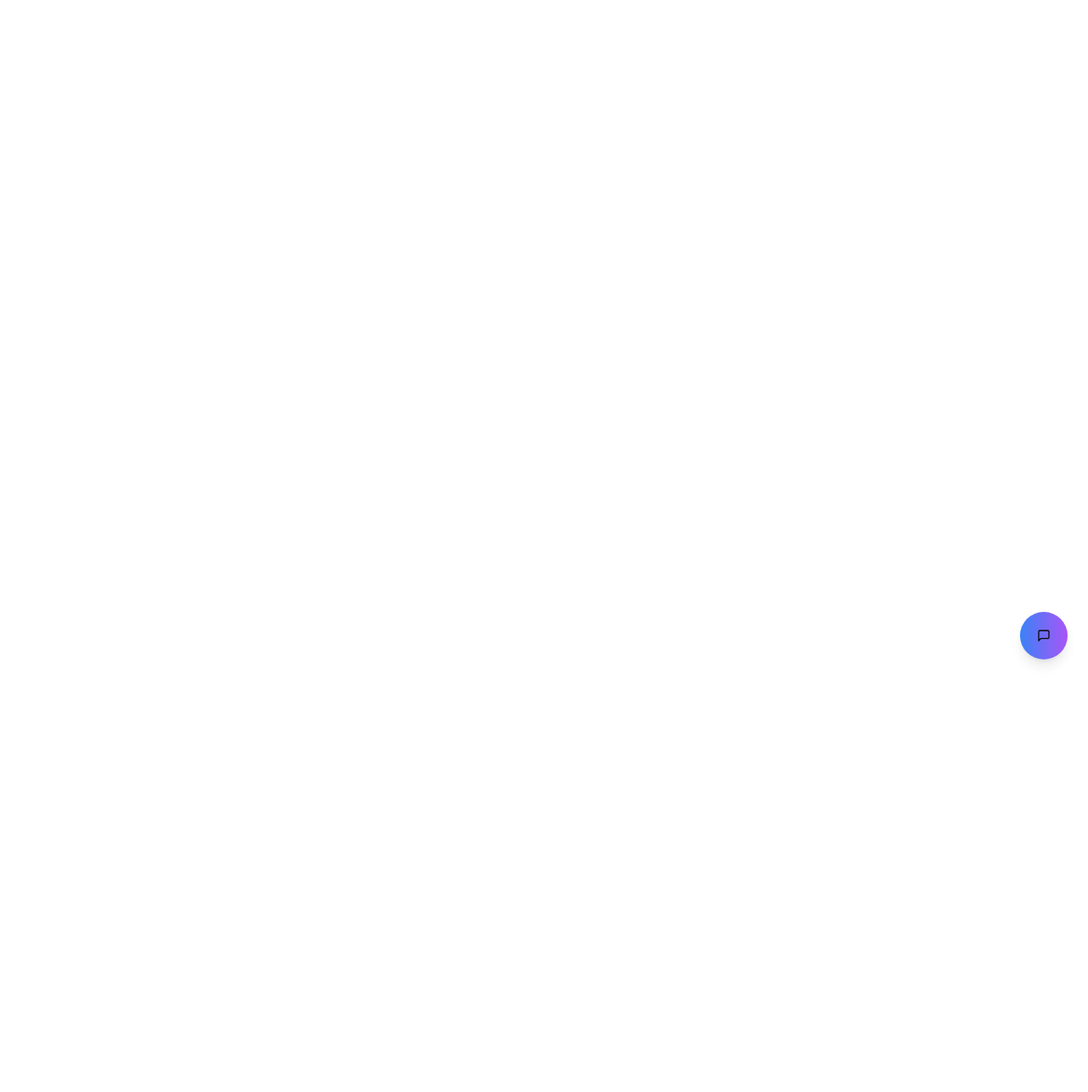
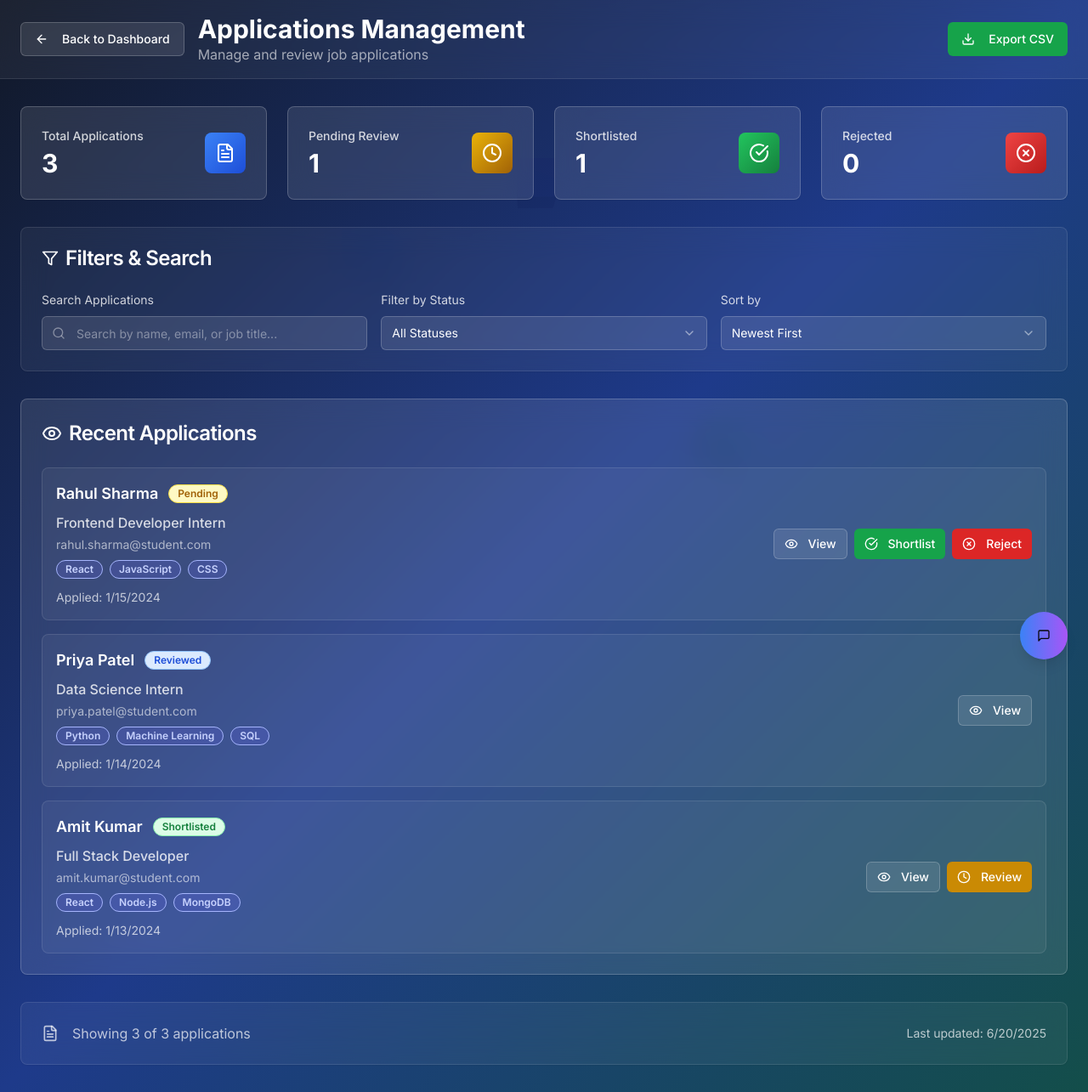
Before and after one commit to NIKHIL2K5/hack2, a React (Vite) app: page /applications in a window 1280 px wide. Before the commit this address had no page. Shown: the whole page at 85% size. Before the commit the page ends 800 px from the top, so only its background shows below. Built offline with nearby package versions, Linux system fonts and the light colour scheme.

Commit message:
Enhance Startup Dashboard application view
Improved the display of applications within the Startup Dashboard, incorporating better visual presentation and functionality.

```diff
--- a/src/App.tsx
+++ b/src/App.tsx
@@ -11,6 +11,7 @@ import LoginOfficial from "./pages/LoginOfficial";
 import DashboardStartup from "./pages/DashboardStartup";
 import DashboardStudent from "./pages/DashboardStudent";
 import DashboardOfficial from "./pages/DashboardOfficial";
+import ApplicationsManagement from "./pages/ApplicationsManagement";
 import JobBoard from "./pages/JobBoard";
 import MyApplications from "./pages/MyApplications";
 import ComplianceTracker from "./pages/ComplianceTracker";
@@ -41,6 +42,7 @@ const App = () => (
               <Route path="/dashboard/startup" element={<DashboardStartup />} />
               <Route path="/dashboard/student" element={<DashboardStudent />} />
               <Route path="/dashboard/official" element={<DashboardOfficial />} />
+              <Route path="/applications" element={<ApplicationsManagement />} />
               <Route path="/jobs" element={<JobBoard />} />
               <Route path="/my-applications" element={<MyApplications />} />
               <Route path="/compliance" element={<ComplianceTracker />} />
--- a/src/integrations/supabase/types.ts
+++ b/src/integrations/supabase/types.ts
@@ -49,6 +49,8 @@ export type Database = {
           email: string | null
           full_name: string | null
           id: string
+          location: string | null
+          phone: string | null
           updated_at: string
         }
         Insert: {
@@ -57,6 +59,8 @@ export type Database = {
           email?: string | null
           full_name?: string | null
           id: string
+          location?: string | null
+          phone?: string | null
           updated_at?: string
         }
         Update: {
@@ -65,6 +69,8 @@ export type Database = {
           email?: string | null
           full_name?: string | null
           id?: string
+          location?: string | null
+          phone?: string | null
           updated_at?: string
         }
         Relationships: []
--- /dev/null
+++ b/src/pages/ApplicationsManagement.tsx
@@ -0,0 +1,222 @@
+
+import { motion } from "framer-motion";
+import { ArrowLeft, Search, Filter, Download, Eye, CheckCircle, XCircle, Clock, FileText, Mail, Calendar } from "lucide-react";
+import { Button } from "@/components/ui/button";
+import { Card, CardContent, CardHeader, CardTitle } from "@/components/ui/card";
+import { Badge } from "@/components/ui/badge";
+import { Input } from "@/components/ui/input";
+import { Select, SelectContent, SelectItem, SelectTrigger, SelectValue } from "@/components/ui/select";
+import { Link } from "react-router-dom";
+import { useState } from "react";
+import { Canvas } from "@react-three/fiber";
+import { Float } from "@react-three/drei";
+import { ApplicationStats } from "@/components/official/ApplicationStats";
+import { ApplicationsTable } from "@/components/official/ApplicationsTable";
+import { useOfficialData } from "@/hooks/useOfficialData";
+
+const FloatingShape = ({ position, color, shape = "box" }: any) => (
+  <Float speed={1} rotationIntensity={0.5} floatIntensity={1}>
+    <mesh position={position}>
+      {shape === "box" ? <boxGeometry args={[0.5, 0.5, 0.5]} /> : <sphereGeometry args={[0.3]} />}
+      <meshStandardMaterial color={color} />
+    </mesh>
+  </Float>
+);
+
+const Scene3D = () => (
+  <Canvas camera={{ position: [0, 0, 5] }}>
+    <ambientLight intensity={0.3} />
+    <directionalLight position={[5, 5, 5]} intensity={0.5} />
+    <FloatingShape position={[-2, 1, 0]} color="#3b82f6" shape="box" />
+    <FloatingShape position={[2, -1, 0]} color="#14b8a6" shape="sphere" />
+    <FloatingShape position={[0, 2, -1]} color="#6366f1" shape="box" />
+  </Canvas>
+);
+
+const ApplicationsManagement = () => {
+  const { applications, getApplicationStats } = useOfficialData();
+  const [searchTerm, setSearchTerm] = useState("");
+  const [statusFilter, setStatusFilter] = useState("all");
+  const [sortBy, setSortBy] = useState("newest");
+
+  const stats = getApplicationStats();
+
+  // Filter and sort applications
+  const filteredApplications = applications
+    .filter(app => {
+      const matchesSearch = app.studentName.toLowerCase().includes(searchTerm.toLowerCase()) ||
+                           app.studentEmail.toLowerCase().includes(searchTerm.toLowerCase()) ||
+                           app.jobTitle.toLowerCase().includes(searchTerm.toLowerCase());
+      const matchesStatus = statusFilter === "all" || app.status === statusFilter;
+      return matchesSearch && matchesStatus;
+    })
+    .sort((a, b) => {
+      switch (sortBy) {
+        case "newest":
+          return new Date(b.appliedAt).getTime() - new Date(a.appliedAt).getTime();
+        case "oldest":
+          return new Date(a.appliedAt).getTime() - new Date(b.appliedAt).getTime();
+        case "name":
+          return a.studentName.localeCompare(b.studentName);
+        default:
+          return 0;
+      }
+    });
+
+  const handleExportApplications = () => {
+    const csvContent = "data:text/csv;charset=utf-8,"
+      + "Student Name,Email,Job Title,Applied Date,Status,Skills\n"
+      + filteredApplications.map(app =>
+          `"${app.studentName}","${app.studentEmail}","${app.jobTitle}","${app.appliedAt}","${app.status}","${app.skills.join('; ')}"`
+        ).join("\n");
+
+    const encodedUri = encodeURI(csvContent);
+    const link = document.createElement("a");
+    link.setAttribute("href", encodedUri);
+    link.setAttribute("download", "applications.csv");
+    document.body.appendChild(link);
+    link.click();
+    document.body.removeChild(link);
+  };
+
+  return (
+    <div className="min-h-screen bg-gradient-to-br from-gray-900 via-blue-900 to-teal-900 text-white">
+      {/* 3D Background */}
+      <div className="fixed inset-0 opacity-10">
+        <Scene3D />
+      </div>
+
+      {/* Header */}
+      <header className="relative z-10 bg-white/5 backdrop-blur-lg border-b border-white/10">
+        <div className="container mx-auto px-6 py-4">
+          <div className="flex items-center justify-between">
+            <div className="flex items-center space-x-4">
+              <Link to="/dashboard/startup">
+                <motion.div whileHover={{ scale: 1.1, x: -5 }}>
+                  <Button variant="outline" className="bg-white/10 border-white/20 text-white hover:bg-white/20">
+                    <ArrowLeft className="w-4 h-4 mr-2" />
+                    Back to Dashboard
+                  </Button>
+                </motion.div>
+              </Link>
+              <div>
+                <h1 className="text-3xl font-bold">Applications Management</h1>
+                <p className="text-white/60">Manage and review job applications</p>
+              </div>
+            </div>
+
+            <Button
+              onClick={handleExportApplications}
+              className="bg-green-600 hover:bg-green-700 text-white"
+            >
+              <Download className="w-4 h-4 mr-2" />
+              Export CSV
+            </Button>
+          </div>
+        </div>
+      </header>
+
+      {/* Main Content */}
+      <main className="relative z-10 container mx-auto px-6 py-8">
+        {/* Statistics */}
+        <ApplicationStats stats={stats} />
+
+        {/* Filters and Search */}
+        <motion.div
+          initial={{ opacity: 0, y: 20 }}
+          animate={{ opacity: 1, y: 0 }}
+          transition={{ delay: 0.5 }}
+          className="mb-8"
+        >
+          <Card className="bg-white/5 backdrop-blur-lg border-white/10">
+            <CardHeader>
+              <CardTitle className="text-white flex items-center">
+                <Filter className="w-5 h-5 mr-2" />
+                Filters & Search
+              </CardTitle>
+            </CardHeader>
+            <CardContent>
+              <div className="grid grid-cols-1 md:grid-cols-3 gap-4">
+                <div className="space-y-2">
+                  <label className="text-white/80 text-sm">Search Applications</label>
+                  <div className="relative">
+                    <Search className="absolute left-3 top-1/2 transform -translate-y-1/2 w-4 h-4 text-white/40" />
+                    <Input
+                      placeholder="Search by name, email, or job title..."
+                      value={searchTerm}
+                      onChange={(e) => setSearchTerm(e.target.value)}
+                      className="pl-10 bg-white/10 border-white/20 text-white placeholder:text-white/40"
+                    />
+                  </div>
+                </div>
+
+                <div className="space-y-2">
+                  <label className="text-white/80 text-sm">Filter by Status</label>
+                  <Select value={statusFilter} onValueChange={setStatusFilter}>
+                    <SelectTrigger className="bg-white/10 border-white/20 text-white">
+                      <SelectValue />
+                    </SelectTrigger>
+                    <SelectContent className="bg-gray-800 border-gray-600">
+                      <SelectItem value="all">All Statuses</SelectItem>
+                      <SelectItem value="pending">Pending</SelectItem>
+                      <SelectItem value="reviewed">Reviewed</SelectItem>
+                      <SelectItem value="shortlisted">Shortlisted</SelectItem>
+                      <SelectItem value="rejected">Rejected</SelectItem>
+                    </SelectContent>
+                  </Select>
+                </div>
+
+                <div className="space-y-2">
+                  <label className="text-white/80 text-sm">Sort by</label>
+                  <Select value={sortBy} onValueChange={setSortBy}>
+                    <SelectTrigger className="bg-white/10 border-white/20 text-white">
+                      <SelectValue />
+                    </SelectTrigger>
+                    <SelectContent className="bg-gray-800 border-gray-600">
+                      <SelectItem value="newest">Newest First</SelectItem>
+                      <SelectItem value="oldest">Oldest First</SelectItem>
+                      <SelectItem value="name">Name (A-Z)</SelectItem>
+                    </SelectContent>
+                  </Select>
+                </div>
+              </div>
+            </CardContent>
+          </Card>
+        </motion.div>
+
+        {/* Applications Table */}
+        <motion.div
+          initial={{ opacity: 0, y: 20 }}
+          animate={{ opacity: 1, y: 0 }}
+          transition={{ delay: 0.7 }}
+        >
+          <ApplicationsTable applications={filteredApplications} />
+        </motion.div>
+
+        {/* Summary */}
+        <motion.div
+          initial={{ opacity: 0, y: 20 }}
+          animate={{ opacity: 1, y: 0 }}
+          transition={{ delay: 0.9 }}
+          className="mt-8"
+        >
+          <Card className="bg-white/5 backdrop-blur-lg border-white/10">
+            <CardContent className="p-6">
+              <div className="flex items-center justify-between text-white/70">
+                <div className="flex items-center space-x-4">
+                  <FileText className="w-5 h-5" />
+                  <span>Showing {filteredApplications.length} of {applications.length} applications</span>
+                </div>
+                <div className="text-sm">
+                  Last updated: {new Date().toLocaleDateString()}
+                </div>
+              </div>
+            </CardContent>
+          </Card>
+        </motion.div>
+      </main>
+    </div>
+  );
+};
+
+export default ApplicationsManagement;
--- a/src/pages/DashboardStartup.tsx
+++ b/src/pages/DashboardStartup.tsx
@@ -46,10 +46,6 @@ const DashboardStartup = () => {
 
   const handlePostJob = () => {
     toast.success("Job posting form opened!");
-  };
-
-  const handleViewApplications = () => {
-    toast.info("Viewing applications...");
   };
 
   return (
@@ -157,15 +153,14 @@ const DashboardStartup = () => {
             </Button>
           </motion.div>
 
-          <motion.div whileHover={{ scale: 1.02 }}>
-            <Button
-              onClick={handleViewApplications}
-              className="w-full h-20 bg-gradient-to-r from-teal-500 to-teal-700 hover:from-teal-600 hover:to-teal-800 text-white text-lg font-semibold"
-            >
-              <Users className="w-6 h-6 mr-3" />
-              View Applications
-            </Button>
-          </motion.div>
+          <Link to="/applications">
+            <motion.div whileHover={{ scale: 1.02 }}>
+              <Button className="w-full h-20 bg-gradient-to-r from-teal-500 to-teal-700 hover:from-teal-600 hover:to-teal-800 text-white text-lg font-semibold">
+                <Users className="w-6 h-6 mr-3" />
+                View Applications
+              </Button>
+            </motion.div>
+          </Link>
 
           <Link to="/compliance">
             <motion.div whileHover={{ scale: 1.02 }}>
```
